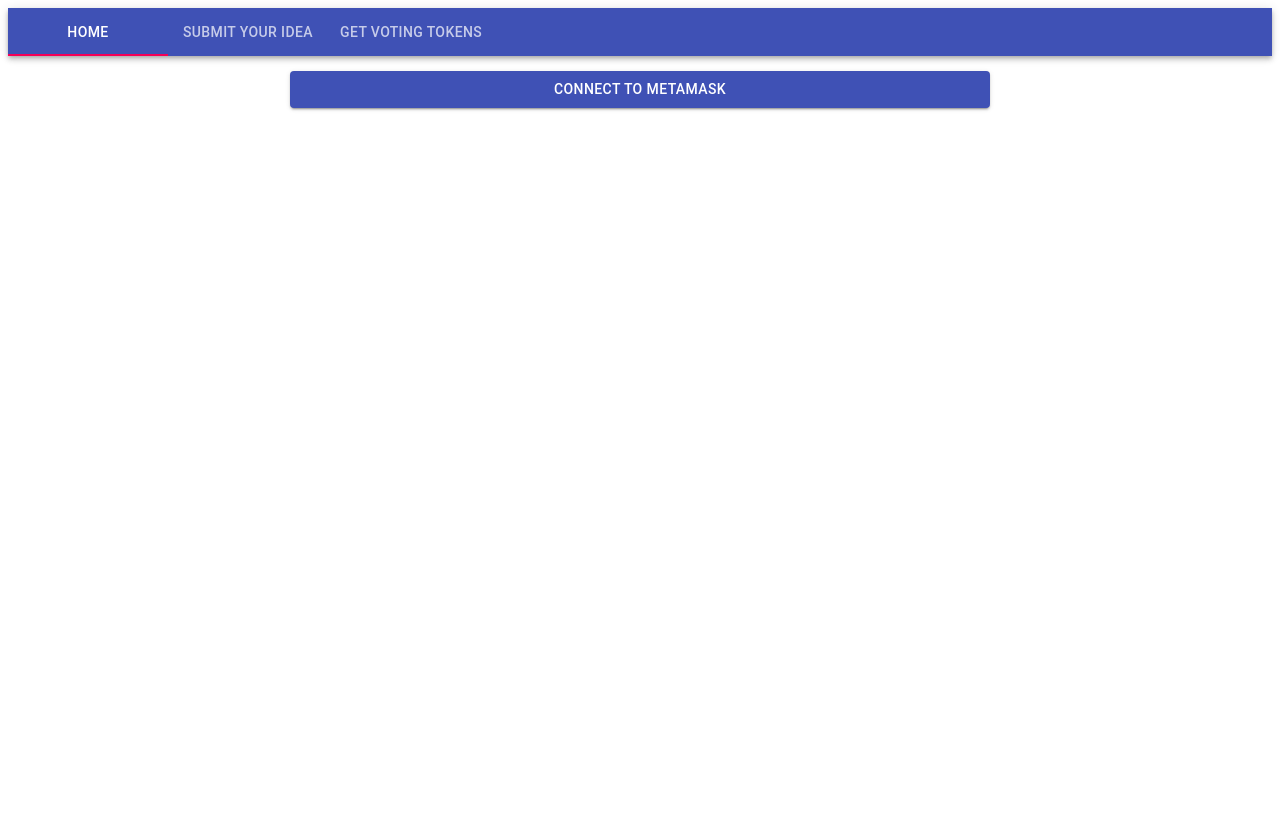
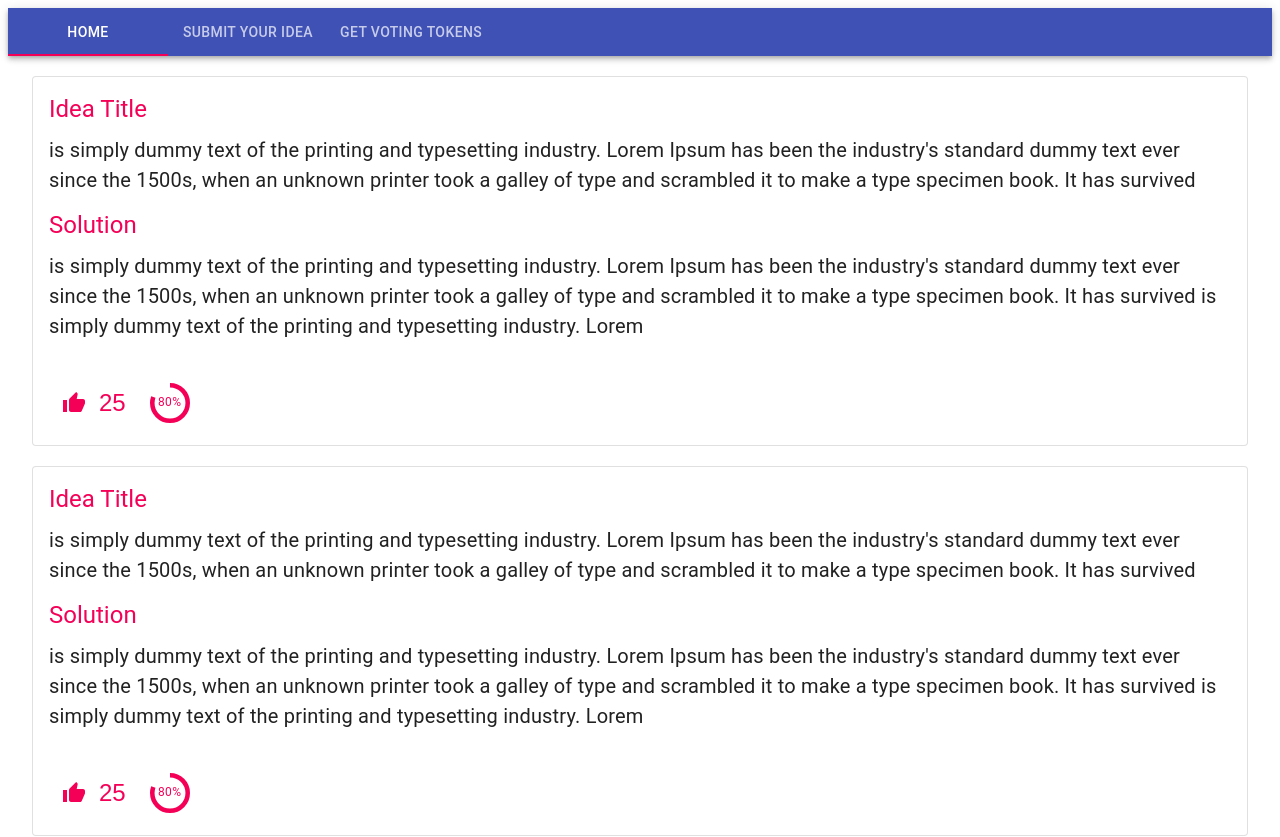
Before and after one commit to saurabh-lodha-16/solve.org, a React (Create React App) app: page / in a window 1280 px wide. Shown: the top 837 px of the page. Before the commit the page ends 800 px from the top, so only its background shows below. Built offline with nearby package versions, Linux system fonts and the light colour scheme; the HTML template or start-up script is replaced by a standard one.

Commit message:
Added UI for get ideas page

```diff
--- a/src/styles/index.js
+++ b/src/styles/index.js
@@ -1,10 +1,32 @@
-import { makeStyles } from '@material-ui/styles';
+import { makeStyles } from "@material-ui/styles";
 
 const useStyles = makeStyles({
-    formElement: {
-        width: "700px",
-        margin: "15px"
-    }
+  formElement: {
+    width: "700px",
+    margin: "15px",
+  },
+  root: {
+    flexGrow: 1,
+    marginTop: 20,
+  },
+  bullet: {
+    display: "inline-block",
+    margin: "0 2px",
+    transform: "scale(0.8)",
+  },
+  title: {
+    fontSize: 14,
+  },
+  pos: {
+    marginTop: 10,
+    marginBottom: 14,
+    outline: true,
+    fontSize: 20,
+  },
+  infoBar: {
+    marginLeft: 10,
+    marginBottom: 10,
+  },
 });
 
 export { useStyles };
--- a/src/views/GetIdeas.js
+++ b/src/views/GetIdeas.js
@@ -1,17 +1,19 @@
 import { useState } from "react";
 import { ethers } from "ethers";
-
 import { requestAccount } from "../utils";
-
-import { TextField, Button } from "@material-ui/core";
-
-// Importing this after TextField to get precedence
+import {
+  Container,
+  Grid,
+  Card,
+  CardContent,
+  Typography,
+  IconButton,
+} from "@material-ui/core";
 import { useStyles } from "../styles";
-
-import Streaming from "../abis/Streaming.json";
-import Token from "../abis/Token.json";
-
+import ThumbUpIcon from "@material-ui/icons/ThumbUp";
+import MonetizationOnIcon from "@material-ui/icons/MonetizationOn";
 import VotingContract from "../abis/VotingContract.json";
+import CircularProgressWithLabel from "../styles/circularWithLabel";
 
 const constants = require("../abis/contract-address.json");
 function GetIdeas() {
@@ -19,6 +21,57 @@ function GetIdeas() {
 
   const [ideas, setIdeas] = useState();
   const [status, setStatus] = useState();
+  const [expanded, setExpanded] = useState(false);
+
+  const handleExpandClick = () => {
+    setExpanded(!expanded);
+  };
+
+  const showIdeaCards = (allIdeas) => {
+    return allIdeas.map((idea) => {
+      return (
+        <Card className={classes.root} variant="outlined">
+          <CardContent>
+            <Typography color="secondary" variant="h5" component="h2">
+              Idea Title
+            </Typography>
+            <Typography className={classes.pos}>
+              is simply dummy text of the printing and typesetting industry.
+              Lorem Ipsum has been the industry's standard dummy text ever since
+              the 1500s, when an unknown printer took a galley of type and
+              scrambled it to make a type specimen book. It has survived
+            </Typography>
+            <Typography color="secondary" variant="h5" component="h2">
+              Solution
+            </Typography>
+            <Typography className={classes.pos}>
+              is simply dummy text of the printing and typesetting industry.
+              Lorem Ipsum has been the industry's standard dummy text ever since
+              the 1500s, when an unknown printer took a galley of type and
+              scrambled it to make a type specimen book. It has survived is
+              simply dummy text of the printing and typesetting industry. Lorem
+            </Typography>
+          </CardContent>
+          <div className={classes.infoBar}>
+            <IconButton color="secondary" aria-label="vote">
+              &nbsp; <ThumbUpIcon /> &nbsp; 25
+            </IconButton>
+            <IconButton aria-label="voteStatus">
+              <CircularProgressWithLabel
+                thickness="5"
+                variant="static"
+                color="secondary"
+                value={80}
+              />
+            </IconButton>
+            {/* <IconButton color="secondary" aria-label="claim">
+              Claim &nbsp; <MonetizationOnIcon />
+            </IconButton> */}
+          </div>
+        </Card>
+      );
+    });
+  };
 
   async function getIdeas() {
     setStatus("Loading...");
@@ -44,19 +97,9 @@ function GetIdeas() {
   }
 
   return (
-    <div>
-      <center>
-        <Button
-          className={classes.formElement}
-          variant="contained"
-          color="primary"
-          onClick={getIdeas}
-        >
-          connect to metamask
-        </Button>
-        <p>{status}</p>
-      </center>
-    </div>
+    <Container fixed>
+      <Grid container>{showIdeaCards([1, 2, 3, 4])}</Grid>
+    </Container>
   );
 }
 
```
Also changed, not shown: src/App.js (+13 -13 lines).
